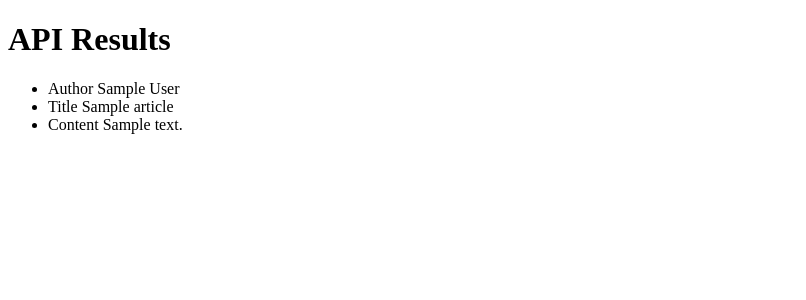
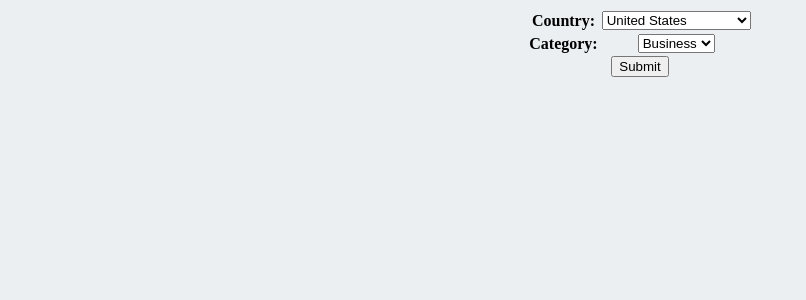
Before and after one commit to tomson611/NewsRead, a Django app: page / in a window 1280 px wide. Shown: the top 300 px of the page, without its empty margins (0-806 px from the left). Run offline with Django 4.2, Linux system fonts and the light colour scheme; tables that the repository leaves empty hold one stand-in row (values such as "Sample post"); a database or web service that is not in the repository returns one stand-in record (values such as "Sample title"); data that the repository does not hold is empty.

Commit message:
Read view

```diff
--- /dev/null
+++ b/reader/forms.py
@@ -0,0 +1,79 @@
+from django import forms
+
+country_list = [
+    ("ae", "United Arab Emirates"),
+    ("ar", "Argentina"),
+    ("at", "Austria"),
+    ("au", "Australia"),
+    ("be", "Belgium"),
+    ("bg", "Bulgaria"),
+    ("br", "Brazil"),
+    ("ca", "Canada"),
+    ("ch", "Switzerland"),
+    ("cn", "China"),
+    ("co", "Colombia"),
+    ("cu", "Cuba"),
+    ("cz", "Czechia"),
+    ("de", "Germany"),
+    ("eg", "Egypt"),
+    ("fr", "France"),
+    ("gb", "Great Britain"),
+    ("gr", "Greece"),
+    ("hk", "Hong Kong"),
+    ("hu", "Hungary"),
+    ("id", "Indonesia"),
+    ("ie", "Ireland"),
+    ("il", "Israel"),
+    ("in", "India"),
+    ("it", "Italy"),
+    ("jp", "Japan"),
+    ("kr", "Korea"),
+    ("lt", "Lithuania"),
+    ("lv", "Latvia"),
+    ("ma", "Morocco"),
+    ("mx", "Mexico"),
+    ("my", "Malaysia"),
+    ("ng", "Nigeria"),
+    ("nl", "Netherlands"),
+    ("no", "Norway"),
+    ("nz", "New Zealand"),
+    ("ph", "Philippines"),
+    ("pl", "Poland"),
+    ("pt", "Portugal"),
+    ("ro", "Romania"),
+    ("rs", "Serbia"),
+    ("ru", "Russia"),
+    ("sa", "Saudi Arabia"),
+    ("se", "Sweden"),
+    ("sg", "Singapore"),
+    ("si", "Slovenia"),
+    ("sk", "Slovakia"),
+    ("th", "Thailand"),
+    ("tr", "Turkey"),
+    ("tw", "Taiwan"),
+    ("ua", "Ukraine"),
+    ("us", "United States"),
+    ("ve", "Venezuela"),
+    ("za", "South Africa"),
+]
+
+category_list = [
+    ("general", "General"),
+    ("business", "Business"),
+]
+
+
+class ReadForm(forms.Form):
+    country = forms.ChoiceField(
+        choices=country_list,
+    )
+
+    category = forms.ChoiceField(choices=category_list)
+
+    def clean_country(self):
+        data = self.cleaned_data["country"]
+        return data
+
+    def clean_category(self):
+        data = self.cleaned_data["category"]
+        return data
--- /dev/null
+++ b/reader/static/reader/style.css
@@ -0,0 +1,82 @@
+body  {
+    background-color: #eceff1;
+}
+
+
+.article {
+    background-color: #ffffff;
+    display: flex;
+    flex-direction: column;
+    margin: 200px;
+    padding-bottom: 20px;
+    box-shadow: rgba(149, 157, 165, 0.2) 0 2px 10px;
+}
+
+.article h1 {
+    padding: 20px 10px;
+    margin-bottom: 0;
+    font-weight: 400;
+    text-align: center;
+}
+
+.article h2 {
+    padding: 10px;
+    margin: 0;
+    font-weight: 200;
+    font-size: 20px;
+}
+
+img {
+    width: 50%;
+    height: 50%;
+    margin: 0 auto;
+    padding: 40px;
+    display: block;
+}
+
+.button {
+    backface-visibility: hidden;
+    background-color: #405cf5;
+    border-radius: 6px;
+    border-width: 0;
+    box-shadow: rgba(50, 50, 93, .1) 0 0 0 1px inset, rgba(50, 50, 93, .1) 0 2px 5px 0, rgba(0, 0, 0, .07) 0 1px 1px 0;
+    box-sizing: border-box;
+    color: #fff;
+    cursor: pointer;
+    font-family: -apple-system, system-ui, "Segoe UI", Roboto, "Helvetica Neue", Ubuntu, sans-serif;
+    font-size: 100%;
+    height: 44px;
+    line-height: 1.15;
+    margin: 12px auto;
+    display: block;
+    outline: none;
+    overflow: hidden;
+    padding: 12px;
+    text-decoration: none;
+    position: relative;
+    text-align: center;
+    text-transform: none;
+    transform: translateZ(0);
+    transition: all .2s, box-shadow .08s ease-in;
+    user-select: none;
+    -webkit-user-select: none;
+    touch-action: manipulation;
+    width: 10%;
+}
+
+.button:disabled {
+    cursor: default;
+}
+
+.button:focus {
+    box-shadow: rgba(50, 50, 93, .1) 0 0 0 1px inset, rgba(50, 50, 93, .2) 0 6px 15px 0, rgba(0, 0, 0, .1) 0 2px 2px 0, rgba(50, 151, 211, .3) 0 0 0 4px;
+}
+
+form {
+    text-align: center;
+}
+
+table {
+    margin-left: auto;
+    margin-right: auto;
+}
--- a/reader/templates/reader/reader.html
+++ b/reader/templates/reader/reader.html
@@ -3,18 +3,32 @@
 <head>
     <meta charset="UTF-8">
     <title>API Results</title>
+    {% load static %}
+    <link rel="stylesheet" href="{% static 'reader/style.css' %}">
 </head>
 <body>
-    <h1>API Results</h1>
-    <ul>
-        {% for item in api_data %}
-            <li>Author {{ item.author }}</li>
-            <li>Title {{ item.title }}</li>
-            {% if item.description == 'None' %}
-            <li>Description {{ item.description }}</li>
+    <form action="" method="post">
+        {% csrf_token %}
+        <table>
+        {{ form.as_table }}
+        </table>
+        <input type="submit" value="Submit">
+      </form>
+
+
+        {% for item in request.session.api_data %}
+        <div class="article">
+            <h1>{{ item.title }}</h1>
+            {% if item.description %}
+            <h2>{{ item.description }}</h2>
             {%endif%}
-            <li>Content {{ item.content }}</li>
+            {% if item.urlToImage %}
+            <img src="{{item.urlToImage}}" alt="image accompanying the article">
+            {%endif%}
+
+
+        <a href="{{item.url}}" target="_blank" class="button">Read</a>
+        </div>
         {% endfor %}
-    </ul>
 </body>
 </html>
--- a/reader/views.py
+++ b/reader/views.py
@@ -1,16 +1,53 @@
 from django.shortcuts import render
 
-from django.http import HttpResponse
+from django.http import HttpResponse, HttpResponseRedirect
+from django.urls import reverse
 from django.views import View
 
 import requests
 
 from newsread.local_settings import API_KEY
+from reader.forms import ReadForm
 
 
 def read_view(request):
-    url = f'https://newsapi.org/v2/top-headlines?country=pl&apiKey={API_KEY}'
-    response = requests.get(url)
-    data = response.json()
-    api_data = data['articles']
-    return render(request, 'reader/reader.html', {'api_data': api_data})
+    if request.method == "POST":
+        # Create a form instance and populate it with data from the request (binding):
+        form = ReadForm(request.POST)
+
+        # Check if the form is valid:
+        if form.is_valid():
+            # process the data in form.cleaned_data as required (here we just write it to the model due_back field)
+            # book_instance.due_back = form.cleaned_data['renewal_date']
+            # book_instance.save()
+            country = form.cleaned_data["country"]
+            category = form.cleaned_data["category"]
+
+            url = f"https://newsapi.org/v2/top-headlines?country={country}&category={category}&apiKey={API_KEY}"
+            response = requests.get(url)
+            data = response.json()
+            api_data = data["articles"]
+            print(api_data)
+            request.session["api_data"] = api_data
+            request.session["country"] = country
+            request.session["category"] = category
+            # return render(request, 'reader/reader.html', {'api_data': api_data})
+
+            # redirect to a new URL:
+            # return HttpResponseRedirect('/', {'api_data': api_data})
+            # return render(request, 'reader/reader.html', {'api_data': api_data, 'form': form,})
+            return HttpResponseRedirect("/")
+    # If this is a GET (or any other method) create the default form.
+    else:
+        form = ReadForm(
+            initial={
+                "country": request.session.get("country", "us"),
+                "category": request.session.get("category", "business"),
+            }
+        )
+
+    context = {
+        "form": form,
+    }
+
+    return render(request, "reader/reader.html", context)
```
